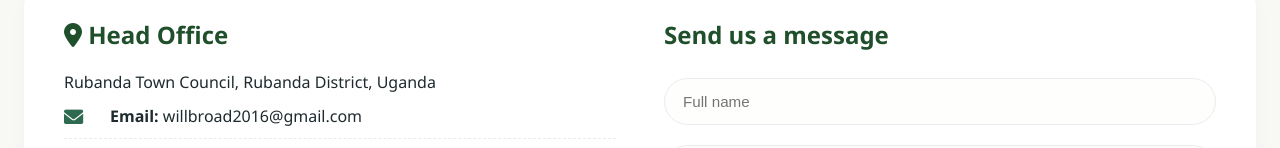
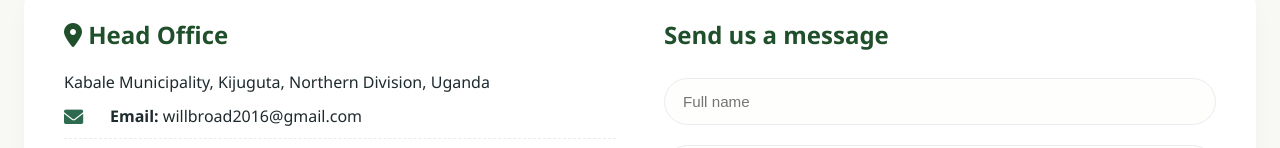
Before and after one commit to KENNETH-ARYATUHA/Willbry-ltd, a plain HTML site: page contact.html in a window 1280 px wide. Shown: the part 441-589 px from the top of the page. Drawn offline with Linux system fonts and the light colour scheme.

Commit message:
first commit

```diff
--- a/contact.html
+++ b/contact.html
@@ -1,5 +1,6 @@
 <!DOCTYPE html>
 <html lang="en">
+
 <head>
     <meta charset="UTF-8">
     <meta name="viewport" content="width=device-width, initial-scale=1.0">
@@ -7,6 +8,7 @@
     <link rel="stylesheet" href="https://cdnjs.cloudflare.com/ajax/libs/font-awesome/6.0.0-beta3/css/all.min.css">
     <link rel="stylesheet" href="css/style.css">
 </head>
+
 <body>
 
     <nav class="navbar">
@@ -46,7 +48,7 @@
                 <div class="contact-wrapper">
                     <div class="contact-info">
                         <h3><i class="fas fa-map-marker-alt"></i> Head Office</h3>
-                    <p>Rubanda Town Council, Rubanda District, Uganda</p>
+                        <p>Kabale Municipality, Kijuguta, Northern Division, Uganda</p>
                         <div class="contact-detail">
                             <i class="fas fa-envelope"></i>
                             <div><strong>Email:</strong> willbroad2016@gmail.com</div>
@@ -120,4 +122,5 @@
 
     <script src="js/main.js"></script>
 </body>
+
 </html>
```
Lines whose indentation alone changed are shown as unchanged.
